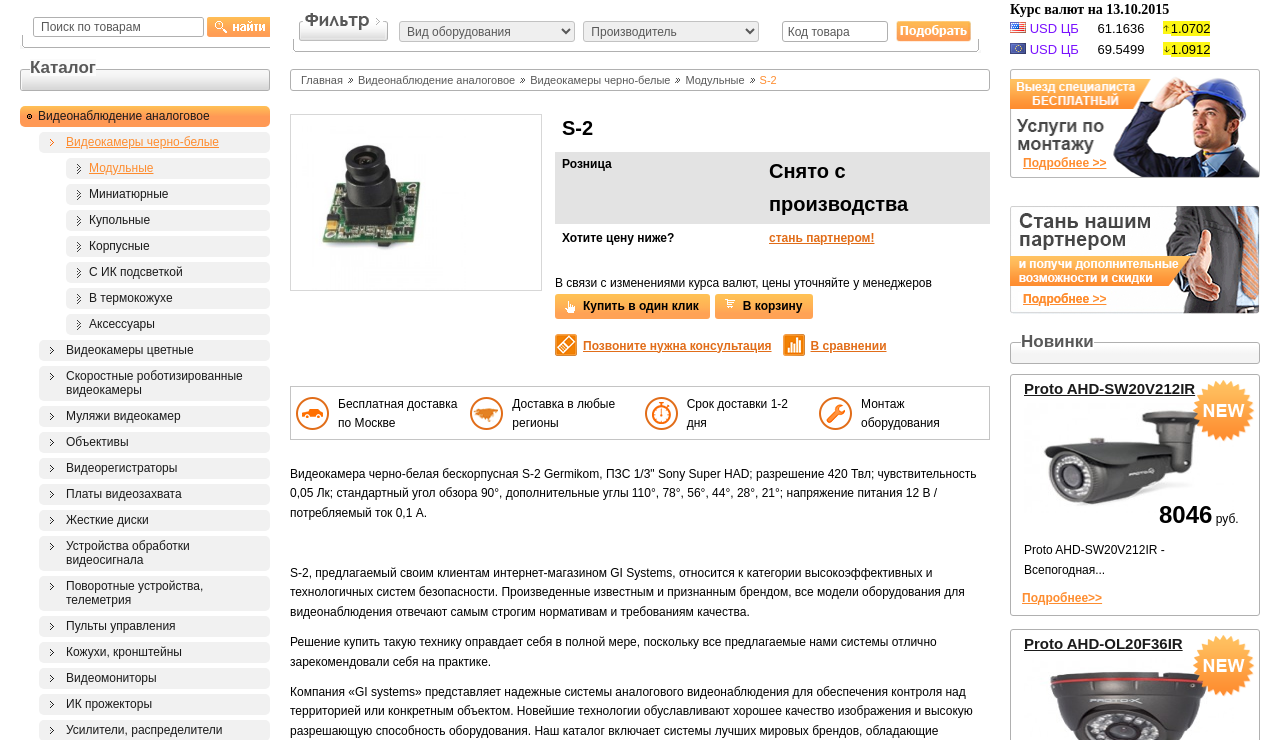
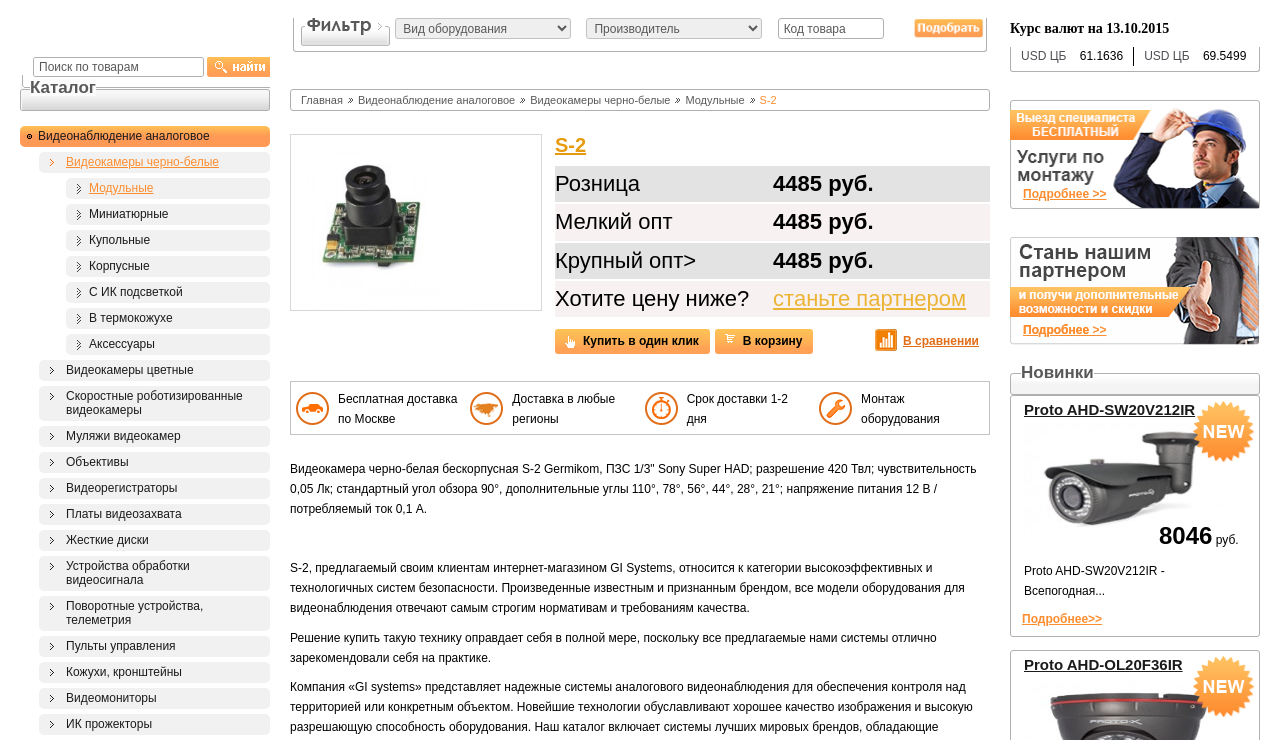
Before and after one commit to Chernushov88/gisy, a plain HTML site: page product-detail.html in a window 1280 px wide. Shown: the part 135-875 px from the top of the page. Drawn offline with nearby package versions, Linux system fonts and the light colour scheme.

Commit message:
new - http://1gisy.ru.xsph.ru/

```diff
--- a/css/main.css
+++ b/css/main.css
@@ -55,7 +55,7 @@
 
   /*=HEADER*/
     #header {
-    	height:190px;background: url(../images/bgr/header.png) no-repeat 310px 96px;
+    	height: 190px;background: url(../images/bgr/header.png) no-repeat 310px 96px;
     	margin-top: 14px;
 	//min-width: 1350px;
     }
@@ -247,8 +247,8 @@
            .good_list span{color:#ff6600}
            .more_good{//background: url("../images/bgr/more.png") no-repeat left 3px transparent;font:bold 12px arial;padding:0 0 0 17px;float:left;color:#ff6600;margin:4px 0 0 8px}
 
-         .right_column{float:right;width:250px;margin:0 0 0 20px}
-            .right_column h2, .right_column .header2{height:20px;margin:0 0 10px;
+         .right_column{float:right;width:250px;margin:-68px 0 0 20px}
+            .right_column h2, .right_column .header2{height:20px;
                 border:1px solid #b0b0b0;border-radius:3px;
                 background-image: linear-gradient(top, rgb(255,255,255) 9%, rgb(244,244,244) 55%);
                 background-image: -o-linear-gradient(top, rgb(255,255,255) 9%, rgb(244,244,244) 55%);
@@ -404,15 +404,18 @@
          .producers li.active a{cursor:default}
          .catalog ul ul li.active>p a{color:#fe8d30;text-decoration:underline;cursor:default;background: url(../images/bgr/a3.png) no-repeat 11px 3px;}
 
-      .kurs-valut {width: 250px; height: 32px; position: absolute; right: 20px; top: 123px; line-height: 21px;}
-      .kurs-valut h4 {font-size: 14px;}
-
-    .valute {font-size: 13px;}
+      .kurs-valut {width: 250px; /*position: absolute; right: 20px; top: 123px;*/ margin: 0 0 28px 0; line-height: 19px;}
+      .kurs-valut h4 {padding-bottom: 10px;font-size: 14px;}
+      .kurs-valut-inside {height: 24px; border-left: 1px solid #b0b0b0; border-right: 1px solid #b0b0b0; border-bottom: 1px solid #b0b0b0; border-bottom-right-radius: 3px;  border-bottom-left-radius: 3px;}
+      .kurs-valut-inside div:nth-child(2){ border-left: 1px solid #000;}
+
+      .kurs-valut-inside div:last-child .country-count {padding: 0 0px 0 10px;}
+    .valute {margin-bottom: 5px; padding-left: 10px; font-size: 12px; float: left;}
     .country-flag {display: inline-block; width: 16px; height: 11px; background: url('../images/flafs-icon.png') no-repeat;}
 .flag-us {background-position: -144px -154px;}
 .flag-eu {background-position: -48px -44px;}
-.name-valute {text-decoration: none; color: #7A12FF;}
-.country-count {padding: 0 15px;}
+.name-valute {text-decoration: none; color: #504D54;}
+.country-count {padding: 0 10px;}
 .strela-img-top {display: inline-block; width: 8px; height: 13px; margin: 0 -4px -1px 0; background: rgba(253, 247, 0, 0.92) url('../images/strela.png') 0px 0px no-repeat;}
 .strela-img-bottom {display: inline-block; width: 8px; height: 13px; margin: 0 -4px -1px 0; background: rgba(253, 247, 0, 0.92) url('../images/strela.png') -9px 0px no-repeat;}
 .top-bottom-valute {background: rgba(253, 247, 0, 0.92);}
@@ -443,14 +446,16 @@
 /*form*/
 label{font:12px arial;color:#595959}
 fieldset{padding:0;margin:0;border:none}
-.search_form{background: url(../images/bgr/search.png) no-repeat left top;width:250px;height:32px;position:absolute;left:20px;top:138px;}
-  .search_form .input{border:none;background:none;position:absolute;left:19px;top:2px;width:157px;font:12px arial;color:#595959;line-height:1}
-  .go{position:absolute;right:7px;top:0px;width:65px;height:20px;}
-
-.filter_form{background: url(../images/bgr/filter.png) no-repeat left top;width:582px;height:40px;position:absolute; left: 292px;  top: 134px;padding:8px 0 0 107px}
-  .filter_form select{border:1px solid #c2c2c2;border-radius:3px;font:12px arial;color:#595959;width:176px;margin:0 5px 0 0;height:21px;padding-left:3px;padding-top:1px}
-  .filter_form .input{width:99px;padding:0 0 0 5px;font:12px arial;border-radius:3px;color:#595959;border:1px solid #b0b0b0;height:19px;margin:0 0 0 14px}
-  .filter{position:absolute;top:7px;right:10px;width:71px;height:20px;}
+.search_form{background: url(../images/bgr/search.png) no-repeat left top;width:250px;height:32px;margin: 39px 0px 0 20px;/*position:absolute;left:20px;top:142px;*/}
+  .search_form .input{border:none;background:none;width:157px; padding: 0 0 0 19px; font:12px arial;color:#595959;line-height:1}
+  .go{/*position:absolute;right:7px;top:0px;*/width:65px;height:20px;}
+
+
+.block-filter-form {}
+.filter_form{background: url(../images/bgr/filter2.png) no-repeat left top;width: 90%;  margin: 0 0 0 5px; height: 40px; padding: 0px 0 0 9%;}
+  .filter_form select{border:1px solid #c2c2c2;border-radius:3px;font:12px arial;color:#595959;width:176px;margin: 0 6%;height:21px;padding-left:3px;padding-top:1px}
+  .filter_form .input{width:99px;padding:0 0 0 5px;font:12px arial;border-radius:3px;color:#595959;border:1px solid #b0b0b0;height:19px;margin: 0 6%;}
+  .filter{/*position:absolute;top:7px;right:10px;*/width:71px;height:20px; float: right;}
 
 .login_form{margin:0 0 15px;overflow:hidden;zoom:1}
   .log_l{padding:0 0 0 30px;background: url(../images/bgr/l.png) no-repeat 11px 2px;}
@@ -459,7 +464,16 @@ fieldset{padding:0;margin:0;border:none}
   .login_form .input{width:237px;padding:2px 0 2px 10px;font:12px arial;color:#595959;border-radius:3px;border:1px solid #b0b0b0;}
   .enter{float:right;margin:2px 0 0}
 
-
+.block-filter-form{
+    height: 33px;
+    width: 69%;
+    margin: 36px auto 0;
+    border-left: 1px solid #b0b0b0;
+    border-right: 1px solid #b0b0b0;
+    border-bottom: 1px solid #b0b0b0;
+    border-bottom-right-radius: 3px;
+    border-bottom-left-radius: 3px;
+}
 .filter_form_full{border-top:1px solid #b0b0b0;padding:11px 0 11px;zoom:1;border-bottom:1px solid #b0b0b0;position:relative}
   .filter_form_full:after {content: '.';display: block;clear:both;visibility: hidden;height:0;font-size:0;}
   .filter_form_full select{float:left;width:214px;padding:2px 0 2px 5px;font:12px arial;color:#595959;margin:0 8px 9px}
@@ -1116,7 +1130,7 @@ margin-left: 135px;
 .img_good2{float:left;width:250px;height:175px;border:1px solid #d7d7d7;margin:0 13px 8px 0;position:relative}
 .img_good2 td{width:141px;height:141px;vertical-align:middle;text-align:center}
 
-.info_good2{overflow:hidden;zoom:1;margin-bottom: 10px;}
+.info_good2{overflow:hidden;zoom:1;margin-bottom: 10px; font-size: 22px;}
 .info_good2 table{
     width:100%;
     //background:#e2e2e2;
@@ -1125,7 +1139,7 @@ margin-left: 135px;
 .info_good2 td{//width:50%;
                 border-bottom:2px solid #fff;
                 color:#000;
-                padding:3px 0 3px 7px;
+                /*padding:3px 0 3px 7px;*/
                 height: 30px;
 }
 .info_good2 .even td{
@@ -1151,11 +1165,15 @@ margin-left: 135px;
 
 .info_good2 h1{
   margin: 0;
-  color: black;
   font-weight: bold;
   font-size: 20px;
 
 }
+.info_good2 h1 a{color: #E69A0E;}
+
+
+
+
 
 #tab_bor{
   border: solid 1px #c6c6c6;
@@ -1529,7 +1547,7 @@ height: 40px;
   background: url('../images/oform_zak.png') no-repeat;
   width: 150px;
   height: 20px;
-  margin-top: 20px;
+  margin-top: 10px;
   margin-left: 78px;
 }
 
@@ -1713,3 +1731,40 @@ background: url('../images/new/4.png') no-repeat;
       cursor: pointer;
       display:none;
     }
+
+@media (min-width:1800px) and (max-width:1815px){
+  .block-filter-form {width: 68%;}
+ }
+@media (min-width:1720px) and (max-width:1799px){
+  .block-filter-form {width: 66%;}
+}
+ @media (min-width:1640px) and (max-width:1719px){
+  .block-filter-form {width: 64%;}
+}
+ @media (min-width:1555px) and (max-width:1639px){
+  .block-filter-form {width: 62%;}
+}
+ @media (min-width:1500px) and (max-width:1554px){
+  .block-filter-form {width: 61%;}
+  form.filter_form select, form.filter_form .input {margin: 0 5%;}
+}
+ @media (min-width:1400px) and (max-width:1499px){
+  .block-filter-form {width: 59%;}
+  form.filter_form select, form.filter_form .input {margin: 0 4%;}
+}
+ @media (min-width:1300px) and (max-width:1399px){
+  .block-filter-form {width: 56%;}
+  form.filter_form select, form.filter_form .input {margin: 0 2%;}
+  .filter_form {width: 88%; padding: 0px 0 0 11%;}
+}
+ @media (min-width:1237px) and (max-width:1299px){
+  .block-filter-form {width: 54%;}
+  form.filter_form select, form.filter_form .input {margin: 0 1%;}
+  .filter_form {width: 86%; padding: 0px 0 0 13%;}
+}
+ @media (min-width:1000px) and (max-width:1236px){
+  .block-filter-form {width: 54%;}
+  form.filter_form select, form.filter_form .input {margin: 0 0%;}
+  .filter_form {width: 85%; padding: 0px 0 0 14%;}
+  .filter_form {width: 540px;}
+}
--- a/product-detail.html
+++ b/product-detail.html
@@ -107,11 +107,7 @@
                 </span>
 
             </a><a href="/curt"><p class="img_kar"></p></a>
-            <p class="m_srav"><a href="/catalog/diff">В сравнении</a>:
 
-            <span class="pod2">0</span> шт.
-
-            </p>
             <a href="/curt"><p class="of_zak"></p></a>
           </span>
         </div>
@@ -134,7 +130,7 @@
        <div class="main_menu">
       <table>
       <tr>
-		    <td ><a href="">Главная</a></td>
+		    <td><a href="">Главная</a></td>
     	    <td ><a href="">О компании</a></td>
     	    <td ><a href="">Прайс-листы</a></td>
     	    <td ><a href="">Доставка и оплата</a></td>
@@ -149,7 +145,7 @@
        </div>
 
 
-        <noindex>
+        <noindex style="float: left; display: inline-block;">
        <form id="form1" action="/search" method="get" class="search_form">
         <fieldset>
           <input type="text" name="search" id="front_search_query" value="Поиск по товарам" class="input"/>
@@ -167,6 +163,7 @@
 
 
        <noindex>
+       <div class="block-filter-form">
          <form id="form1" action="/catalog" method="get" class="filter_form">
           <fieldset>
             <select name="params[16]">
@@ -657,7 +654,7 @@
           	<option value="194" >Юнитест</option>
           </select>
           <input type="text" name="marking" id="front_code" class="input" value="Код товара"/>
-        <input type="image" name="eaddress" id="eaddress" src="images/1x1.gif" class="filter"/>
+          <input type="image" name="eaddress" id="eaddress" src="images/bgr/podtobnie.png" class="filter"/>
           <script type='text/javascript'>
               var objSearch1 = document.getElementById('front_code');
               objSearch1.onfocus = function() 	{ if(objSearch1.value=='Код товара') objSearch1.value = '';}
@@ -665,29 +662,36 @@
           </script>
         </fieldset>
         </form>
+      </div>
     </noindex>
   </div>
   <div id="body">
     <div id="main_col">
       <div id="main_col_content">
         <div class="right_column">
+
+
+
           <div class="kurs-valut">
             <h4>Курс валют на 13.10.2015</h4>
+            <div class="kurs-valut-inside">
               <div class="valute">
-              <span class="country-flag flag-us"></span>
                 <a class="name-valute">USD ЦБ</a>
                 <span class="country-count">61.1636</span>
-              <span class="strela-img-top"></span>
-              <span class="top-bottom-valute">1.0702</span>
               </div>
               <div class="valute">
-              <span class="country-flag flag-eu"></span>
                 <a class="name-valute">USD ЦБ</a>
                 <span class="country-count">69.5499</span>
-              <span class="strela-img-bottom"></span>
-              <span class="top-bottom-valute">1.0912</span>
               </div>
             </div>
+          </div>
+
+
+
+
+
+
+
           <div class="banner">
             <a href="" rel="nofollow"><img width="250" height="109" src="images/mont(1).png" alt="" /></a><br />            <a class="more" href="" rel="nofollow">Подробнее >></a>
           </div>
@@ -798,35 +802,35 @@
                   <table itemprop="offers" itemscope itemtype="">
                     <tr>
                       <td colspan = '2'>
-                        <h1 itemprop="name"  id="name787369">S-2</h1>
+                        <h1 itemprop="name"  id="name787369"><a href="">S-2</a></h1>
                       </td>
                     </tr>
                     <tr style = 'background : #e3e3e3;' >
-                    <td style = 'width : 200px;'><span class="bold">Розница</span></td>
-                    <td>
-                      <span style="font-weight:bold">
-                        <span id="price787369"></span>Снято с производства
-                      </span>
-                    </td>
+                      <td>Розница</td>
+                      <td><span class="bold">4485 pyб.</span></td>
                     </tr>
-                     <tr class="even">
-                      <td><span class="bold">Хотите цену ниже?</span></td>
-                      <td><a href="/content/stat-partnyerom" style="color:#e16d19;">стань партнером!</a></td>
+                    <tr style = 'background : #F7F1F1;' >
+                      <td>Мелкий опт</td>
+                      <td><span class="bold">4485 pyб.</span></td>
                     </tr>
+                    <tr style = 'background : #e3e3e3;' >
+                      <td>Крупный опт></td>
+                      <td><span class="bold">4485 pyб.</span></td>
+                    </tr>
+                    <tr style = 'background : #F7F1F1;' >
+                      <td>Хотите цену ниже?</td>
+                      <td class="partners"><a href="" style="color: #ECB435;">станьте партнером</a></td>
+                    </tr>
+
                   </table>
-                  <div class="price-notify">В связи с изменениями курса валют, цены уточняйте у менеджеров</div>
+
                   <div class="wrap_button compare_button one_click_button">
                   <a href="#" class="one_click" onclick="one_click ('catalog_items', 787369); return false;">Купить в один клик</a>
                   </div>
                   <div class="wrap_button compare_button">
                     <a href="#" class="add_basket" onclick="ga('send', 'pageview', '/cart/'); yaCounter1953724.reachGoal('Dobavlenie_korzina'); add_to_curt ('catalog_items', 787369); return false;">В корзину</a>
                   </div>
-
-                  <br><br>
-                  <div class="wrap_button" id="lnc_bl">
-                  <a href="#" class="compare" id="poz_nuzh_consl">Позвоните нужна консультация</a>
-                </div>
-                <div class="wrap_button" id="lnc_bp">
+                  <div style="float: right;" class="wrap_button" id="lnc_bp">
                     <a href="#" onclick="add_diff (787369);return false;" class="compare">В сравнении</a>
                   </div>
                 </div>
```
Also changed, not shown: curt.html (+8 -12 lines), index.html (+9 -13 lines), list-category.html (+8 -12 lines), list-products.html (+16 -20 lines), o-kompanii.html (+8 -12 lines), css/jquery.fancybox.css, images/bgr/filter2.png (added), images/bgr/podtobnie.png (added). Lines whose indentation alone changed are shown as unchanged.
